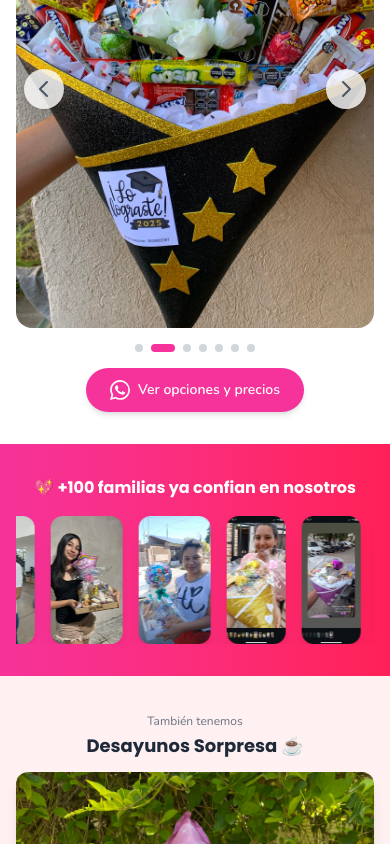
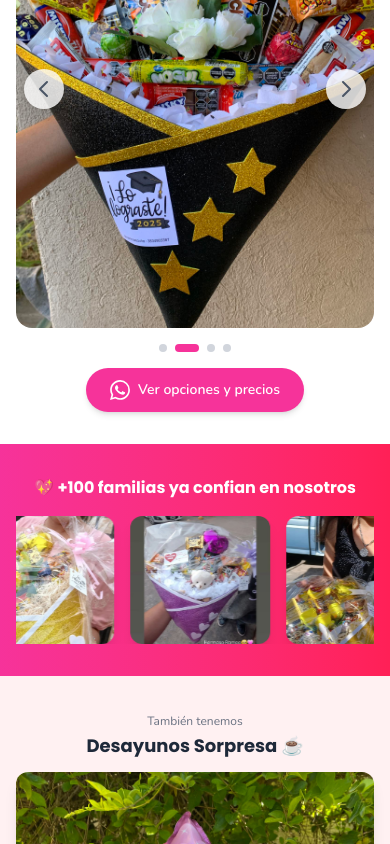
Before and after one commit to Ubarrionuevo/proyecto1, a Next.js app: page / in a window 390 px wide. Shown: the part 1037-1881 px from the top of the page. Built offline with nearby package versions, Linux system fonts and the light colour scheme.

Commit message:
update-carrousel

```diff
--- a/src/app/page.tsx
+++ b/src/app/page.tsx
@@ -13,9 +13,21 @@ export default function Home() {
     '/ramos.golosinas2.jpg',
     '/ramos.golosinas22.jpg',
     '/ramos.golosinas.definitivo.jpg',
-    '/ramos.golosinas.jpg',
-    '/ramos.golosinas2.jpg',
-    '/ramos.golosinas22.jpg',
+  ];
+
+  // Imágenes de clientes (duplicadas para loop infinito)
+  const clientImages = [
+    '/WhatsApp Image 2025-11-14 at 16.48.51.jpeg',
+    '/WhatsApp Image 2026-01-05 at 11.17.56.jpeg',
+    '/WhatsApp Image 2026-01-05 at 11.17.57 (1).jpeg',
+    '/WhatsApp Image 2026-04-10 at 9.18.49 PM.jpeg',
+    '/WhatsApp Image 2026-04-10 at 9.18.50 PM.jpeg',
+    '/WhatsApp Image 2026-04-10 at 9.18.50 PM (1).jpeg',
+    '/WhatsApp Image 2026-04-10 at 9.18.51 PM.jpeg',
+    '/WhatsApp Image 2026-04-10 at 9.18.51 PM (1).jpeg',
+    '/WhatsApp Image 2026-04-10 at 9.18.51 PM (2).jpeg',
+    '/WhatsApp Image 2026-04-10 at 9.18.52 PM.jpeg',
+    '/WhatsApp Image 2025-11-29 at 21.17.56 (1).jpeg',
   ];
 
   useEffect(() => {
@@ -167,31 +179,24 @@ export default function Home() {
                 0% { transform: translateX(0); }
                 100% { transform: translateX(-50%); }
               }
-              .carousel { animation: scroll 20s linear infinite; }
-              .carousel:hover { animation-play-state: paused; }
+              .carousel-track {
+                display: flex;
+                width: max-content;
+                animation: scroll 30s linear infinite;
+              }
+              .carousel-track:hover {
+                animation-play-state: paused;
+              }
             `}</style>
-            <div className="carousel flex gap-4">
-              <img src="/WhatsApp Image 2025-11-14 at 16.48.51.jpeg" alt="Cliente feliz" className="h-32 sm:h-40 rounded-xl flex-shrink-0 shadow-lg" />
-              <img src="/WhatsApp Image 2026-01-05 at 11.17.56.jpeg" alt="Cliente feliz" className="h-32 sm:h-40 rounded-xl flex-shrink-0 shadow-lg" />
-              <img src="/WhatsApp Image 2026-01-05 at 11.17.57 (1).jpeg" alt="Cliente feliz" className="h-32 sm:h-40 rounded-xl flex-shrink-0 shadow-lg" />
-              <img src="/WhatsApp Image 2026-04-10 at 9.18.49 PM.jpeg" alt="Cliente feliz" className="h-32 sm:h-40 rounded-xl flex-shrink-0 shadow-lg" />
-              <img src="/WhatsApp Image 2026-04-10 at 9.18.50 PM.jpeg" alt="Cliente feliz" className="h-32 sm:h-40 rounded-xl flex-shrink-0 shadow-lg" />
-              <img src="/WhatsApp Image 2026-04-10 at 9.18.50 PM (1).jpeg" alt="Cliente feliz" className="h-32 sm:h-40 rounded-xl flex-shrink-0 shadow-lg" />
-              <img src="/WhatsApp Image 2026-04-10 at 9.18.51 PM.jpeg" alt="Cliente feliz" className="h-32 sm:h-40 rounded-xl flex-shrink-0 shadow-lg" />
-              <img src="/WhatsApp Image 2026-04-10 at 9.18.51 PM (1).jpeg" alt="Cliente feliz" className="h-32 sm:h-40 rounded-xl flex-shrink-0 shadow-lg" />
-              <img src="/WhatsApp Image 2026-04-10 at 9.18.51 PM (2).jpeg" alt="Cliente feliz" className="h-32 sm:h-40 rounded-xl flex-shrink-0 shadow-lg" />
-              <img src="/WhatsApp Image 2026-04-10 at 9.18.52 PM.jpeg" alt="Cliente feliz" className="h-32 sm:h-40 rounded-xl flex-shrink-0 shadow-lg" />
-              {/* Duplicado */}
-              <img src="/WhatsApp Image 2025-11-14 at 16.48.51.jpeg" alt="Cliente feliz" className="h-32 sm:h-40 rounded-xl flex-shrink-0 shadow-lg" />
-              <img src="/WhatsApp Image 2026-01-05 at 11.17.56.jpeg" alt="Cliente feliz" className="h-32 sm:h-40 rounded-xl flex-shrink-0 shadow-lg" />
-              <img src="/WhatsApp Image 2026-01-05 at 11.17.57 (1).jpeg" alt="Cliente feliz" className="h-32 sm:h-40 rounded-xl flex-shrink-0 shadow-lg" />
-              <img src="/WhatsApp Image 2026-04-10 at 9.18.49 PM.jpeg" alt="Cliente feliz" className="h-32 sm:h-40 rounded-xl flex-shrink-0 shadow-lg" />
-              <img src="/WhatsApp Image 2026-04-10 at 9.18.50 PM.jpeg" alt="Cliente feliz" className="h-32 sm:h-40 rounded-xl flex-shrink-0 shadow-lg" />
-              <img src="/WhatsApp Image 2026-04-10 at 9.18.50 PM (1).jpeg" alt="Cliente feliz" className="h-32 sm:h-40 rounded-xl flex-shrink-0 shadow-lg" />
-              <img src="/WhatsApp Image 2026-04-10 at 9.18.51 PM.jpeg" alt="Cliente feliz" className="h-32 sm:h-40 rounded-xl flex-shrink-0 shadow-lg" />
-              <img src="/WhatsApp Image 2026-04-10 at 9.18.51 PM (1).jpeg" alt="Cliente feliz" className="h-32 sm:h-40 rounded-xl flex-shrink-0 shadow-lg" />
-              <img src="/WhatsApp Image 2026-04-10 at 9.18.51 PM (2).jpeg" alt="Cliente feliz" className="h-32 sm:h-40 rounded-xl flex-shrink-0 shadow-lg" />
-              <img src="/WhatsApp Image 2026-04-10 at 9.18.52 PM.jpeg" alt="Cliente feliz" className="h-32 sm:h-40 rounded-xl flex-shrink-0 shadow-lg" />
+            <div className="carousel-track gap-4">
+              {[...clientImages, ...clientImages, ...clientImages].map((img, index) => (
+                <img
+                  key={index}
+                  src={img}
+                  alt="Cliente feliz"
+                  className="h-32 sm:h-40 rounded-xl flex-shrink-0 shadow-lg object-cover w-[140px] sm:w-[180px]"
+                />
+              ))}
             </div>
           </div>
         </div>
```
